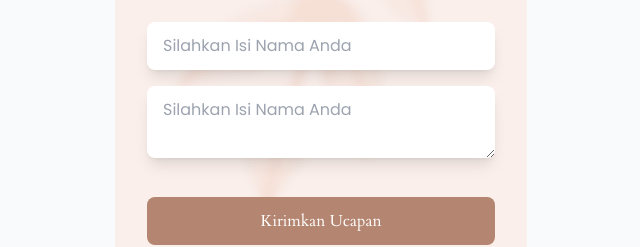
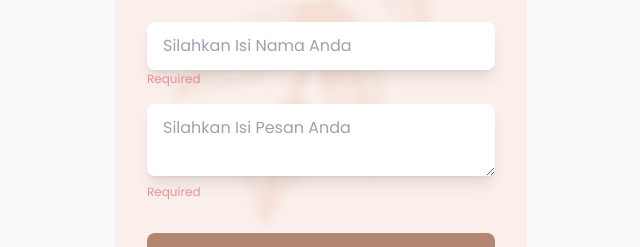
Before and after one commit to Harits19/wedding-invitation-app-react, a Next.js app: page / in a window 1280 px wide. Both pictures are taken after a click on the button "Kirimkan Ucapan". Shown: the part 179-426 px from the top of the page, without its empty margins (319-959 px from the left). Built offline with nearby package versions, Linux system fonts and the light colour scheme; no server answers; the database is empty; a web font is replaced by a local one.

Commit message:
implement post greeting

```diff
--- a/app/components/button-brown/index.tsx
+++ b/app/components/button-brown/index.tsx
@@ -4,17 +4,20 @@ export default function ButtonBrown({
   onClick,
   children,
   className,
+  isLoading = false,
 }: {
   onClick: () => void;
   children: ReactNode;
   className?: string;
+  isLoading?: boolean;
 }) {
   return (
     <button
       onClick={onClick}
-      className={`border animate-fade-in-bottom-top border-none bg-wedprimary-color text-white px-3 py-1 font-cardo rounded-lg flex flex-row items-center gap-x-2 ${className ?? ""}`}
+      disabled={isLoading}
+      className={`border border-none bg-wedprimary-color text-white px-3 py-1 font-cardo rounded-lg flex flex-row items-center gap-x-2 ${className ?? ""}`}
     >
-      {children}
+      {isLoading ? "Loading" : children}
     </button>
   );
 }
--- a/app/components/greeting-page/index.tsx
+++ b/app/components/greeting-page/index.tsx
@@ -3,14 +3,21 @@ import Background2 from "../background-2";
 import InViewWrapper from "../inview-wrapper";
 import { useGuest } from "@/app/hooks/use-guest";
 import ButtonBrown from "../button-brown";
-import { useGetGreeting } from "@/app/hooks/use-get-greeting";
+import { useGreeting } from "@/app/hooks/use-greeting";
 import moment from "moment";
+import { Controller, useForm } from "react-hook-form";
+import { GreetingModel } from "@/app/models/greeting-model";
 
 export default function GreetingPage() {
+  const { handleSubmit, control } = useForm<GreetingModel>();
   const text = useText();
   const { name } = useGuest();
-  const { data, isLoading } = useGetGreeting();
+  const { get, post } = useGreeting();
+  const { data, isLoading } = get;
+  const { trigger, isMutating } = post;
+
   const greeting = data?.data ?? [];
+
   const inputClassName =
     "w-full px-4 py-3 rounded-lg bg-white outline-none shadow-lg";
 
@@ -19,6 +26,13 @@ export default function GreetingPage() {
       className={`bg-gradient-to-b from-wedbackground-color to-transparent left-0 bottom-0 right-0 h-8  absolute z-auto mx-4 rounded-lg ${className}`}
     />
   );
+
+  const RenderError = ({ message }: { message?: string }) => {
+    if (!message) return undefined;
+    return (
+      <div className="text-[12px] w-full text-left text-wedRed">{message}</div>
+    );
+  };
   return (
     <Background2 className="mx-0">
       <div className="flex flex-1 justify-center flex-col w-full items-center font-cardo text-black">
@@ -29,22 +43,55 @@ export default function GreetingPage() {
         <div className="h-10" />
 
         <InViewWrapper className="animate-fade-in-bottom-top w-full font-poppins px-4">
+          <Controller
+            control={control}
+            name="name"
+            rules={{
+              required: { value: true, message: "Required" },
+            }}
+            render={(nameForm) => (
+              <>
                 <input
+                  value={nameForm.field.value}
                   placeholder={text.silahkanIsiNamaAnda}
                   defaultValue={name}
+                  onChange={nameForm.field.onChange}
                   className={inputClassName}
+                />
+                <RenderError message={nameForm.fieldState.error?.message} />
+              </>
+            )}
           />
           <div className="h-4" />
 
+          <Controller
+            control={control}
+            name="message"
+            rules={{
+              required: { value: true, message: "Required" },
+            }}
+            render={(messageForm) => (
+              <>
                 <textarea
-            placeholder={text.silahkanIsiNamaAnda}
+                  value={messageForm.field.value}
+                  placeholder={text.silahkanIsiPesanAnda}
                   defaultValue={name}
+                  onChange={messageForm.field.onChange}
                   className={inputClassName}
+                />
+                <RenderError message={messageForm.fieldState.error?.message} />
+              </>
+            )}
           />
           <div className="h-8" />
           <ButtonBrown
+            isLoading={isMutating}
             className="w-full px-4 py-3 flex flex-col items-center justify-center"
-            onClick={() => {}}
+            onClick={() => {
+              handleSubmit((value) => {
+                trigger(value);
+              })();
+            }}
           >
             {text.kirimkanUcapan}
           </ButtonBrown>
@@ -65,7 +112,9 @@ export default function GreetingPage() {
                       <div className="h-1" />
                       <div className="font-poppins">{item.message}</div>
                       <div className="h-4" />
-                      <div className="text-xs opacity-30 text-right">{moment(item.createdAt).format("DD/MM/YYYY")}</div>
+                      <div className="text-xs opacity-30 text-right">
+                        {moment(item.createdAt).format("DD/MM/YYYY")}
+                      </div>
                     </InViewWrapper>
                   ))}
             </InViewWrapper>
--- a/app/hooks/use-get-greeting.tsx
+++ b/app/hooks/use-greeting.tsx
@@ -2,13 +2,25 @@ import axios from "axios";
 import useSWR from "swr";
 import { BaseResponse } from "../models/base-response";
 import { GreetingModel } from "../models/greeting-model";
+import useSWRMutation from "swr/mutation";
 
-export const useGetGreeting = () => {
+export const useGreeting = () => {
   const url = "/api/greeting";
+  const post = useSWRMutation(
+    url,
+    function (_, { arg }: { arg: GreetingModel }) {
+      return axios.post(url, arg);
+    },
+  );
 
-  return useSWR(url, () => {
+  const get = useSWR(url, () => {
     return axios
       .get<BaseResponse<GreetingModel[]>>(url)
       .then((value) => value.data);
   });
+
+  return {
+    post,
+    get,
+  };
 };
--- a/app/hooks/use-text.tsx
+++ b/app/hooks/use-text.tsx
@@ -123,6 +123,7 @@ export const useText = () => {
     sayaMasihRagu: "Saya Masih Ragu",
     maafSayaTidakBisaDatang: "Maaf, Saya Tidak Bisa Datang",
     silahkanIsiNamaAnda: "Silahkan Isi Nama Anda",
+    silahkanIsiPesanAnda: "Silahkan Isi Pesan Anda",
     weddingGift: "Wedding Gift",
     tanpaMengurangiRasaHormat:
       "Tanpa mengurangi rasa hormat kami bagi tamu yang ingin mengirimkan hadiah kepada kedua mempelai dapat mengirimkannya melalui : ",
```
Also changed, not shown: 1 other file (tests, documents, lock files or other folders). Lines whose indentation alone changed are shown as unchanged.
